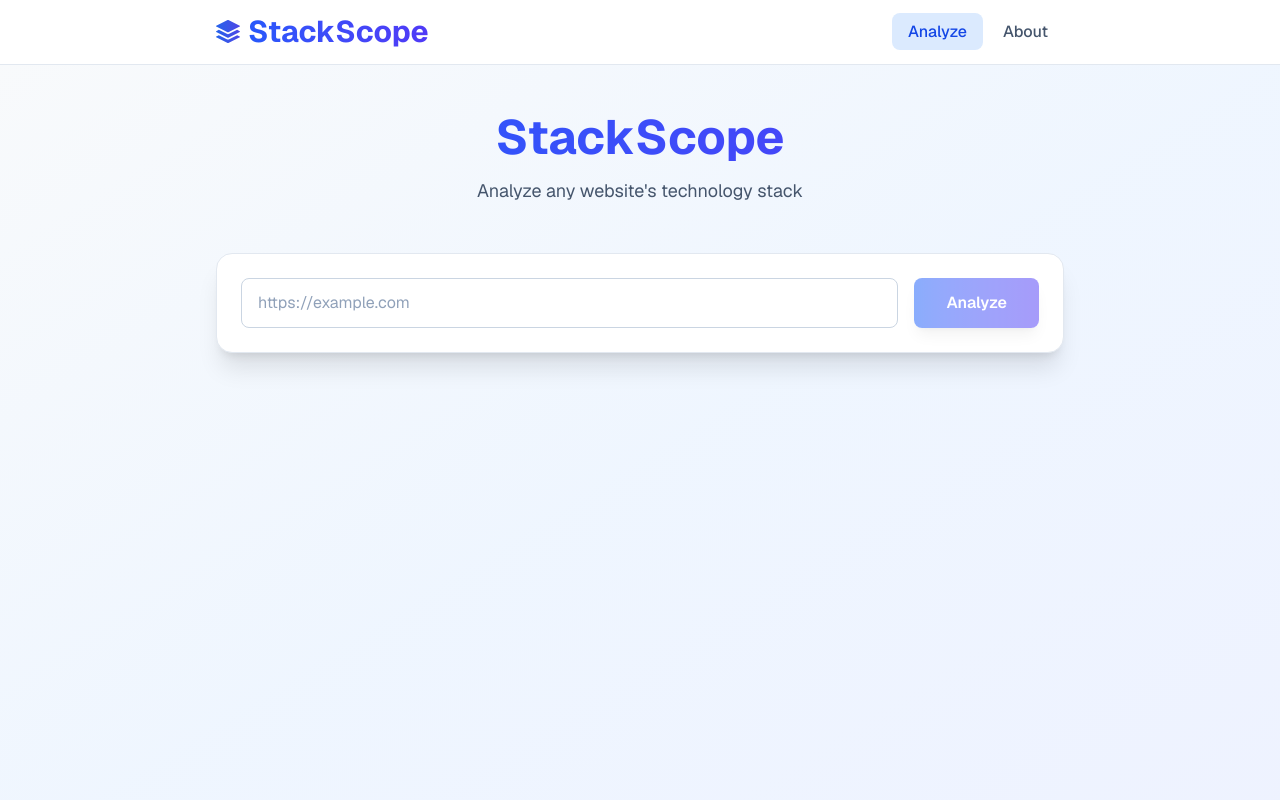
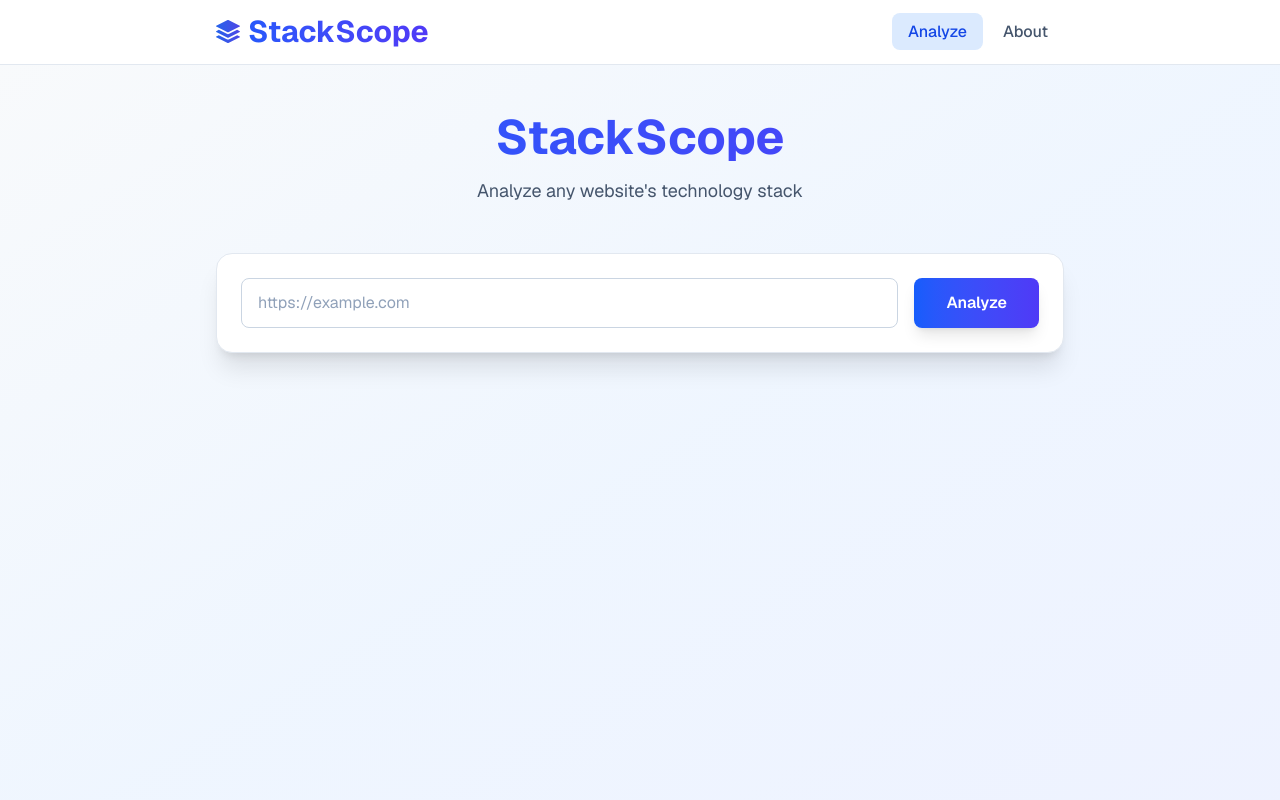
Before and after one commit to cpappas18/stackscope, a Next.js app: page / in a window 1280 px wide. Shown: the top 800 px of the page. Built offline with nearby package versions, Linux system fonts and the light colour scheme.

Commit message:
Removing disabled state on button

```diff
--- a/app/page.tsx
+++ b/app/page.tsx
@@ -28,7 +28,7 @@ export default function Home() {
   const [error, setError] = useState<string | null>(null);
 
   const analyze = async () => {
-    if (!url.trim()) return;
+    if (!url.trim() || loading) return;
 
     setLoading(true);
     setError(null);
@@ -102,7 +102,6 @@ export default function Home() {
             <button
               type="submit"
               onClick={analyze}
-              disabled={loading || !url.trim()}
               className="w-full sm:w-auto px-6 sm:px-8 py-2.5 sm:py-3 bg-gradient-to-r from-blue-600 to-indigo-600 text-white text-sm sm:text-base font-semibold rounded-lg hover:from-blue-700 hover:to-indigo-700 disabled:opacity-50 disabled:cursor-not-allowed cursor-pointer transition-all shadow-lg hover:shadow-xl sm:transform sm:hover:-translate-y-0.5 focus:outline-none focus:ring-2 focus:ring-blue-500 focus:ring-offset-2"
               aria-label={loading ? "Analyzing website, please wait" : "Analyze website"}
             >
```
